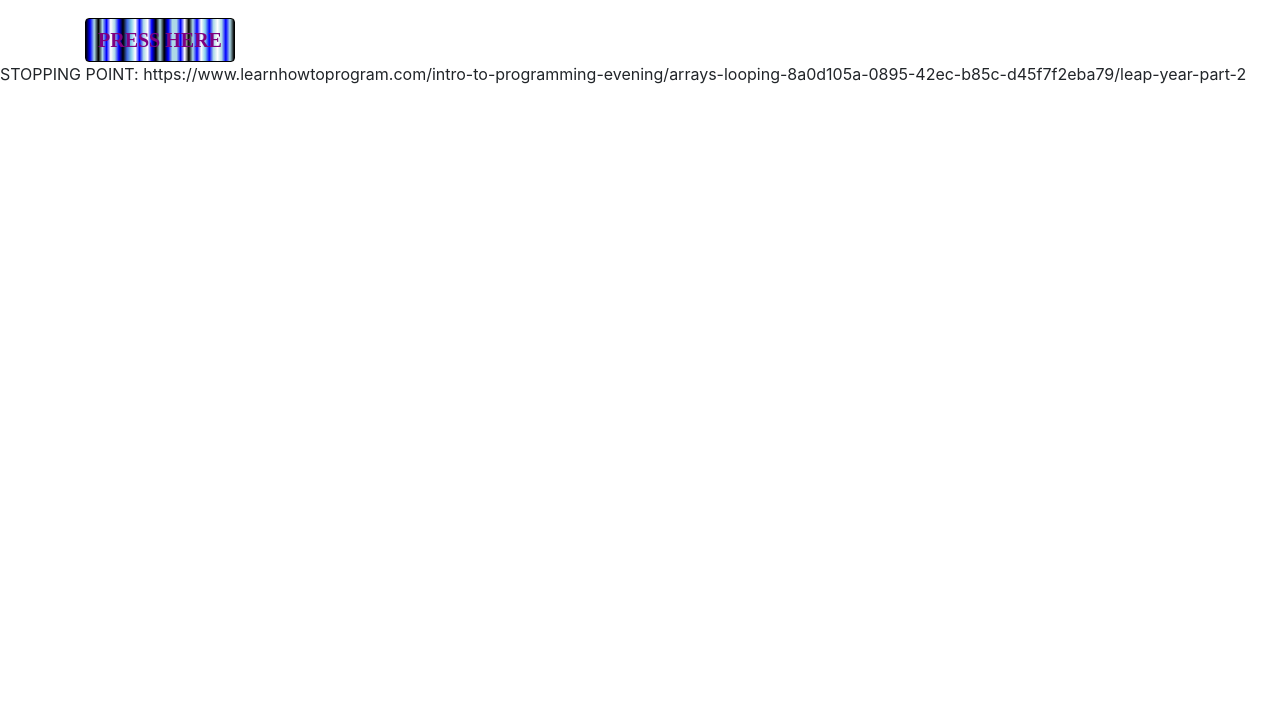
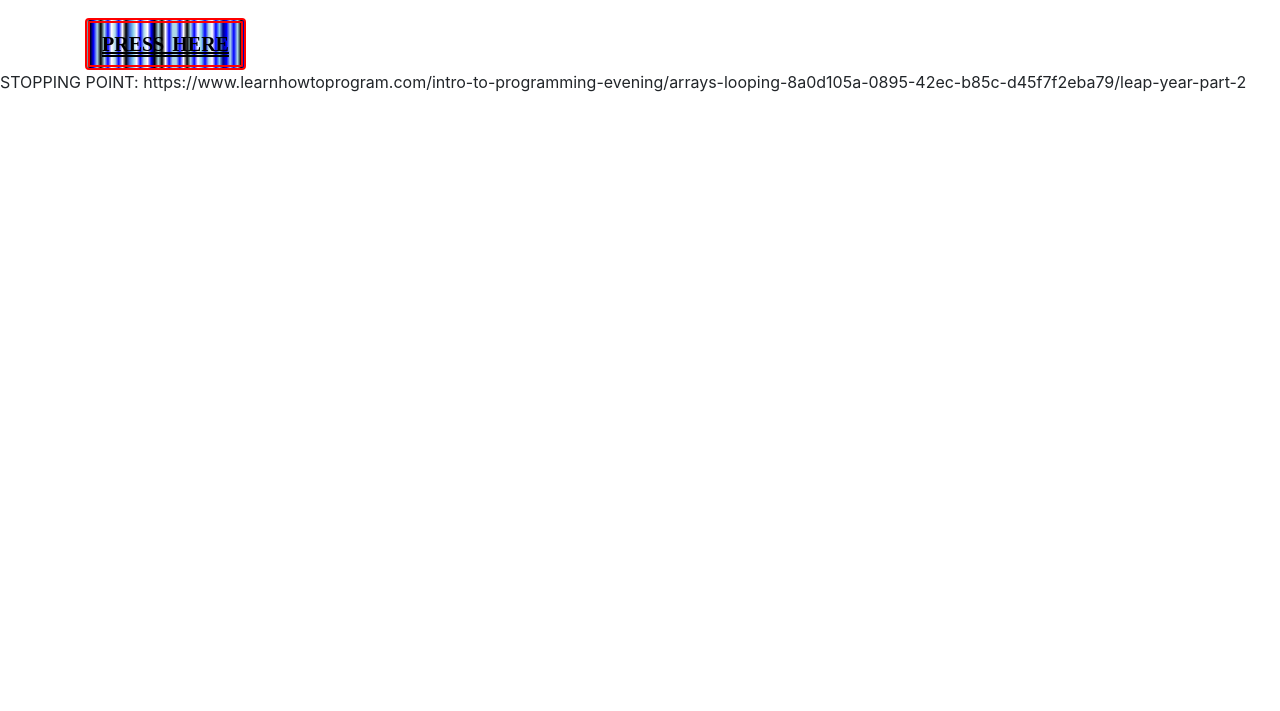
Before and after one commit to M00nDrag0n/PingPong, a plain HTML site: page index.html in a window 1280 px wide. Shown: the part 89-800 px from the top of the page. Drawn offline with nearby package versions, Linux system fonts and the light colour scheme.

Commit message:
save more shinies

```diff
--- a/Css/Styles.css
+++ b/Css/Styles.css
@@ -2,8 +2,13 @@
   display: none;
 }
 .btn {
-background: linear-gradient(to left, black, lightblue, blue, lightblue, white, lightblue, blue, skyblue, white, blue, lightblue, black, white, blue, lightblue, lightblue, blue, black, lightblue, black, blue, white, lightblue, blue, white, skyblue, royalblue, black, blue, lightblue, white, blue, lightblue, black, lightblue, blue, black);
-border-color: black;
+background: linear-gradient(to left, black, lightblue, blue, lightblue, blue, darkblue, skyblue, blue, white, lightblue, blue, skyblue, white, blue, lightblue, black, white, blue, lightblue, lightblue, blue, white, black, lightblue, black, blue, white, lightblue, blue, white, skyblue, royalblue, black, white, blue, lightblue, white, blue, lightblue, black, lightblue, blue, black);
+border-color: red;
+border-style: double;
+border-width: 5px;
 font-family: 'Spectral'; font-size: 20px;
-color: purple;
+color: black;
+text-shadow: 3px;
+word-spacing: 3px;
+text-decoration: double underline;
 }
```
